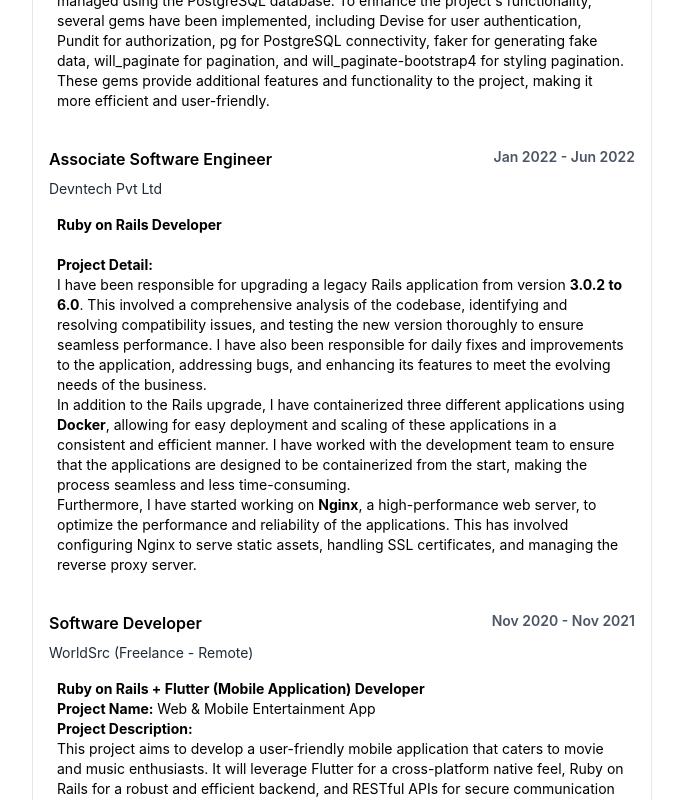
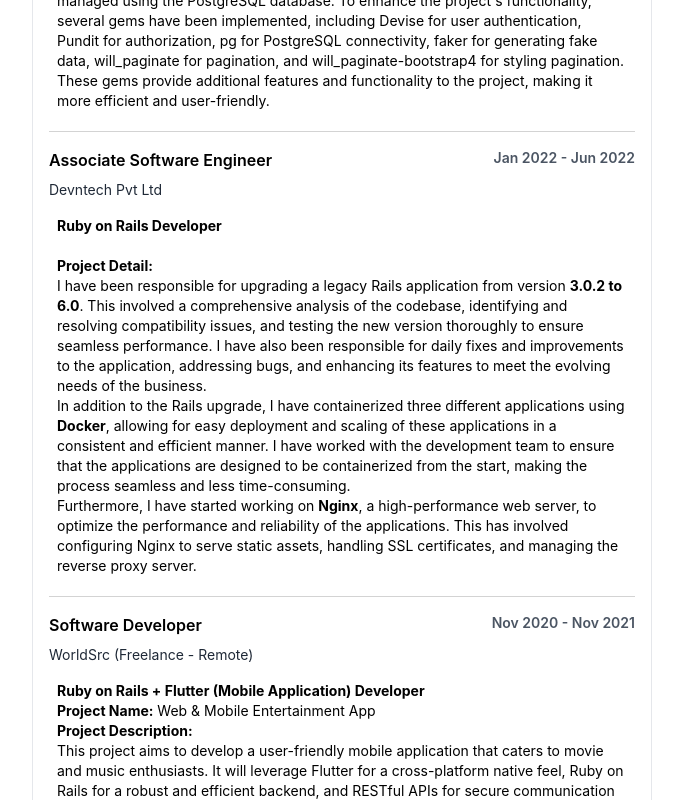
Before and after one commit to yaibrahim/github-clone-react, a React (Create React App) app: page / in a window 1280 px wide. Shown: the part 1640-2440 px from the top of the page, without its empty margins (458-1141 px from the left). Built offline with nearby package versions, Linux system fonts and the light colour scheme.

Commit message:
added divider

```diff
--- a/src/components/ExperienceTab.js
+++ b/src/components/ExperienceTab.js
@@ -13,6 +13,7 @@
                 {company}
             </h2>
             <p className="p-2 text-sm mb-3"> {description} </p>
+            <hr style={{ borderTop: "1px solid lightgrey" }}></hr>
         </div>
     );
 }
```
